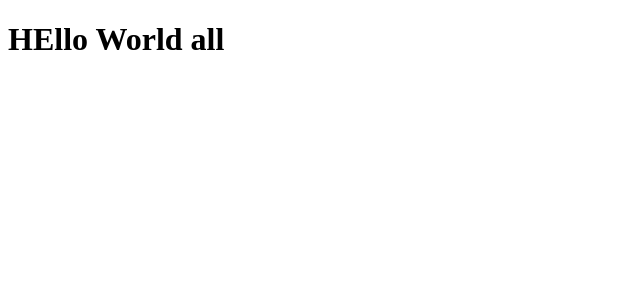
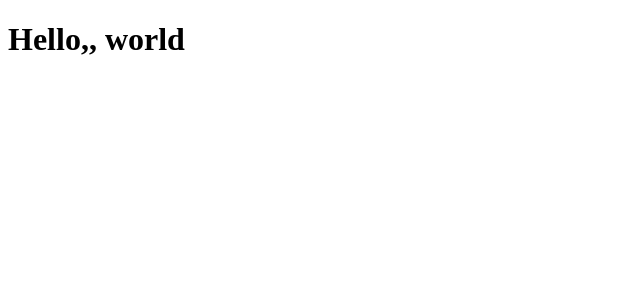
Before and after one commit to Muthamizh-01/RE-FSDB27, a React (Vite) app: page / in a window 1280 px wide. Shown: the top 300 px of the page, without its empty margins (0-640 px from the left). Built offline with nearby package versions, Linux system fonts and the light colour scheme.

Commit message:
feat: Functional components

```diff
--- a/src/App.jsx
+++ b/src/App.jsx
@@ -1,21 +1,25 @@
 // using rfce shortcut
 
-import Hello from "./components/hello";
+// import Hello from "./components/hello";
 // import Header from "./components/Header";
 
-function App() {
-  // here passing data from child to parent
-  function dataFromChild(name) {
-    console.log("Function inside the parent component");
-    console.log(name);
-  }
+// FUNCTIONAL COMPONENT IN REACT
+// function App() {
+//   return <h1>HEllo world</h1>;
+// }
 
-  return (
-    <>
-      <Hello data={dataFromChild} />
-    </>
-  );
-}
+// FUNCTIONAL COMPONENET USING FUNCTION EXPRESSIONS
+// const App = function () {
+//   return <h1>Hello, world</h1>;
+// };
+
+// FUNCTIONAL COMPONENT USING ARROW FUNCTION - "MOSTLY PREFERRED"
+const App = () => {
+  return <h1>Hello,, world</h1>;
+};
+
+export default App;
+
 //   //App: parent component
 //   //Header: Child Component
 
@@ -28,4 +32,13 @@ function App() {
 //   </>
 // );
 
-export default App;
+//  // here passing data from child to parent
+//   function dataFromChild(name) {
+//     console.log("Function inside the parent component");
+//     console.log(name);
+//   }
+//   return (
+//     <>
+//       <Hello data={dataFromChild} />
+//     </>
+//   );
--- a/src/components/ChildA.jsx
+++ /dev/null
@@ -1,5 +0,0 @@
-function ChildA() {
-  return <div>ChildA</div>;
-}
-
-export default ChildA;
--- a/src/components/ChildB.jsx
+++ /dev/null
@@ -1,5 +0,0 @@
-function ChildB() {
-  return <div>ChildB</div>;
-}
-
-export default ChildB;
--- a/src/components/ChildC.jsx
+++ /dev/null
@@ -1,5 +0,0 @@
-function ChildC() {
-  return <div>ChildC</div>;
-}
-
-export default ChildC;
--- a/src/components/ChildD.jsx
+++ /dev/null
@@ -1,5 +0,0 @@
-function ChildD() {
-  return <div>ChildD</div>;
-}
-
-export default ChildD;
```
